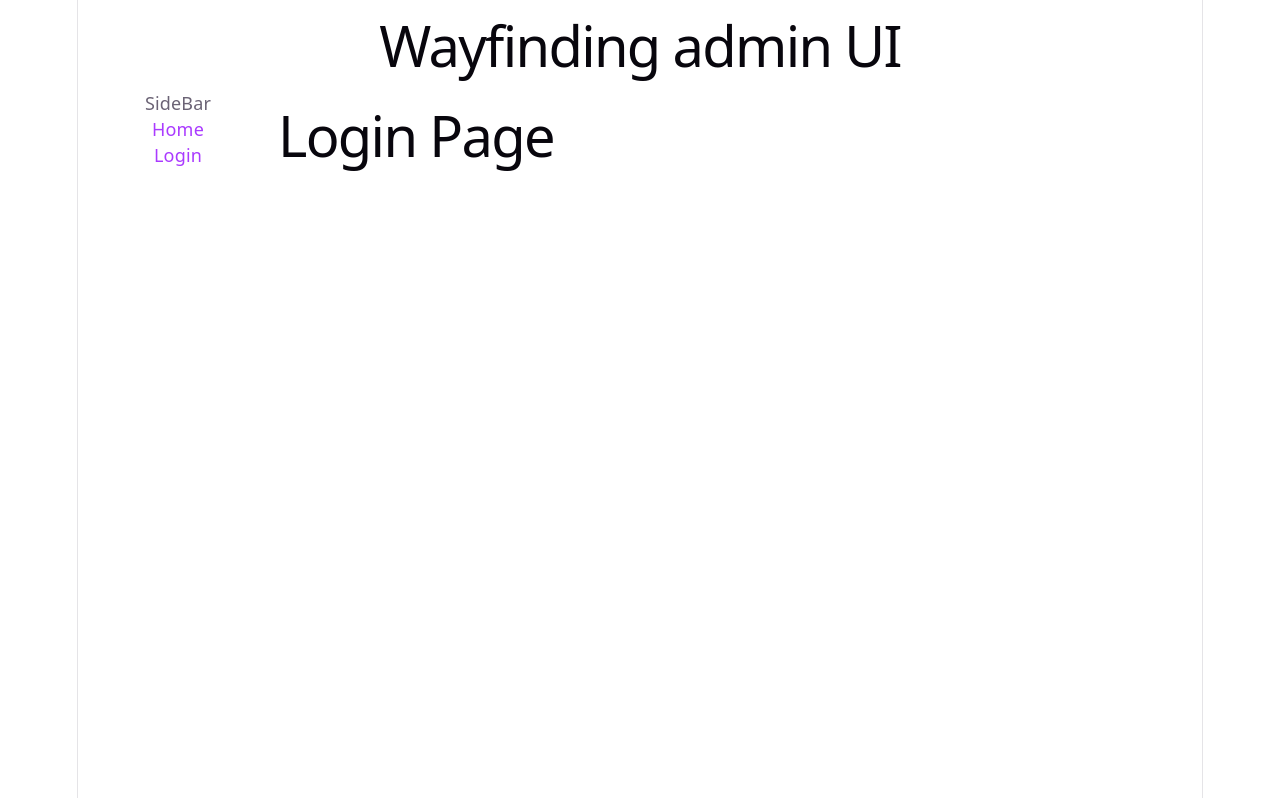
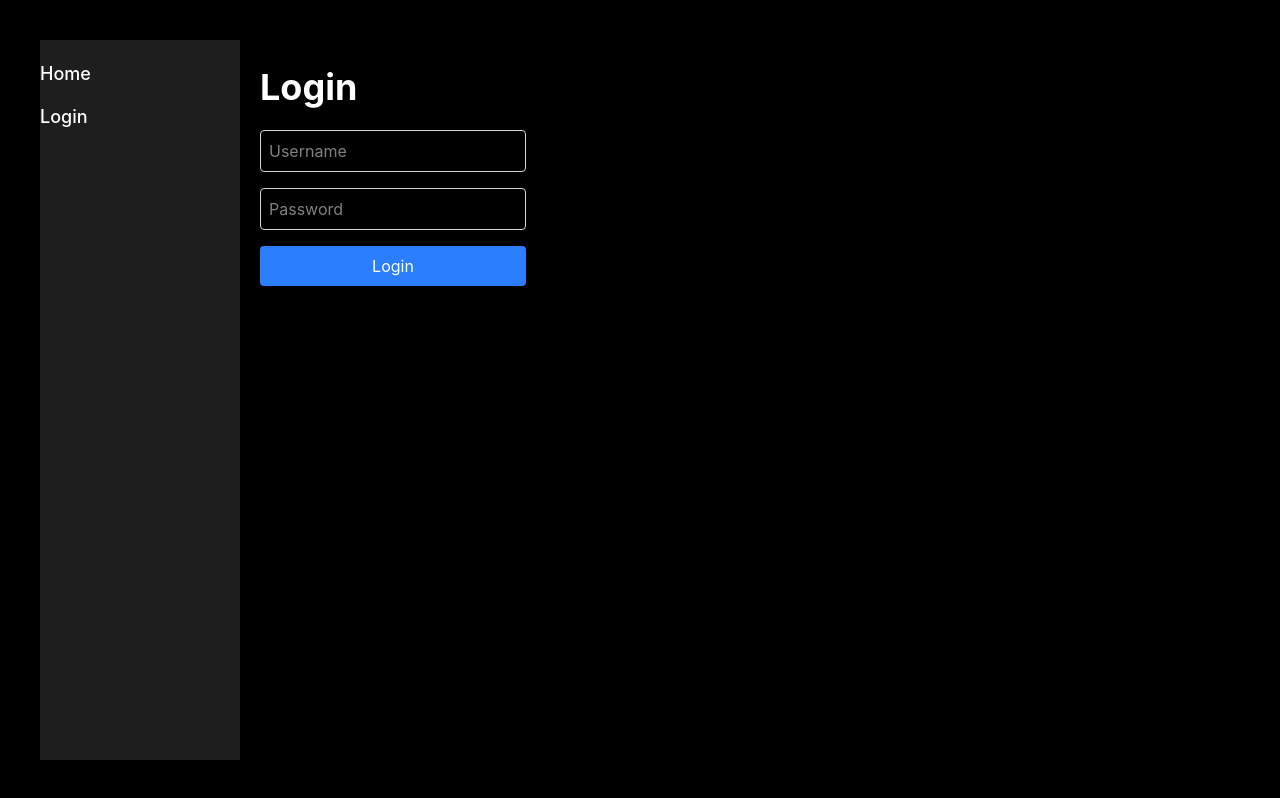
Before and after one commit to eleino/wayfinding-admin-ui, a React (Vite) app: page /login in a window 1280 px wide. Built offline with nearby package versions, Linux system fonts and the light colour scheme; no server answers.

Commit message:
Added actual login with working connection to backend, updated proxy setting and some css styles

```diff
--- a/src/App.tsx
+++ b/src/App.tsx
@@ -1,8 +1,16 @@
 import { RouterProvider, createRouter } from "@tanstack/react-router"
 import { AppRouter } from "./routes/AppRouter";
+import { QueryClient, QueryClientProvider } from "@tanstack/react-query";
+
+const queryClient = new QueryClient();
+
 function App() {
 
-  return <RouterProvider router={createRouter({ routeTree: AppRouter })} />
+  return (
+    <QueryClientProvider client={queryClient}>
+      <RouterProvider router={createRouter({ routeTree: AppRouter })} />
+    </QueryClientProvider>
+  );
 }
 
 export default App
--- /dev/null
+++ b/src/api/login.ts
@@ -0,0 +1,7 @@
+import apiClient from "./client";
+import type { LoginResultType } from "../types/LoginResultType";
+
+export const apiLogin = async (username: string, password: string): Promise<LoginResultType> => {
+  const response = await apiClient.post('auth/login', { json: { username, password } });
+  return response.json();
+}
--- /dev/null
+++ b/src/auth/authContext.ts
@@ -0,0 +1,14 @@
+import { createContext } from "react";
+interface AuthContextType {
+  isAuthenticated: boolean;
+  userRole: string | null;
+  login: (token: string) => void;
+  logout: () => void;
+}
+
+export const AuthContext = createContext<AuthContextType>({
+  isAuthenticated: false,
+  userRole: null,
+  login: () => {},
+  logout: () => {},
+});
--- a/src/auth/authProvider.tsx
+++ b/src/auth/authProvider.tsx
@@ -1,29 +1,16 @@
 // Using localStorage for storing the token, cookies would be preferred but that would require changes to the backend.
-import React, { createContext, useState, useRef } from "react";
+import React, { useState, useRef } from "react";
 import {
   getUserRoleFromToken,
   isTokenValid,
   getTokenExpirationDelay,
 } from "./authUtils";
+import { AuthContext } from "./authContext";
 
-interface AuthContextType {
-  isAuthenticated: boolean;
-  userRole: string | null;
-  login: (token: string) => void;
-  logout: () => void;
-}
 
 interface AuthProviderProps {
   children: React.ReactNode;
 }
-
-const AuthContext = createContext<AuthContextType>({
-  isAuthenticated: false,
-  userRole: null,
-  login: () => {},
-  logout: () => {},
-});
-
 export const AuthProvider = ({ children }: AuthProviderProps) => {
   const [isAuthenticated, setIsAuthenticated] = useState(false);
   const [token, setToken] = useState(() => {
@@ -45,6 +32,7 @@ export const AuthProvider = ({ children }: AuthProviderProps) => {
       setIsAuthenticated(true);
       setToken(token);
       setUserRole(getUserRoleFromToken(token));
+      console.log("User logged in successfully.");
     } else {
       console.warn("Attempted to login with an invalid token.");
     }
--- a/src/auth/authUtils.ts
+++ b/src/auth/authUtils.ts
@@ -1,13 +1,13 @@
 import { jwtDecode } from "jwt-decode";
 
 interface JWTType {
-    expiresIn: number;
+    exp: number;
     role: string;
 }
 export const isTokenValid = (token: string): boolean => {
   try {
-    const { expiresIn } = jwtDecode<JWTType>(token);
-    return expiresIn * 1000 > Date.now();
+    const { exp } = jwtDecode<JWTType>(token);
+    return exp * 1000 > Date.now();
   } catch {
     return false;
   }
@@ -15,8 +15,8 @@ export const isTokenValid = (token: string): boolean => {
 
 export const getTokenExpirationDelay = (token: string): number => {
   try {
-    const { expiresIn } = jwtDecode<JWTType>(token);
-    const expiresAfter = expiresIn * 1000 - Date.now();
+    const { exp } = jwtDecode<JWTType>(token);
+    const expiresAfter = exp * 1000 - Date.now();
     return expiresAfter > 0 ? expiresAfter : 0;
   } catch {
     return 0;
--- a/src/components/RootLayout/RootLayout.tsx
+++ b/src/components/RootLayout/RootLayout.tsx
@@ -4,12 +4,10 @@ import SideBar from "../SideBar/SideBar";
 
 const RootLayout = () => {
   return (
-    <div className="flex flex-col">
-      <h1>Wayfinding admin UI</h1>
-
-      <div className="flex flex-row">
+    <div className="flex flex-col p-10 w-full h-screen">
+      <div className="flex flex-row h-full">
         <SideBar />
-        <main>
+        <main className="p-5">
           <Outlet />
         </main>
       </div>
--- a/src/components/SideBar/SideBar.tsx
+++ b/src/components/SideBar/SideBar.tsx
@@ -1,11 +1,10 @@
 // SideBar.tsx
 const SideBar = () => {
     return (
-        <div className="w-[200px]">
-            <h3>SideBar</h3>
+        <div className="w-50 py-5 bg-sidebar-grey">
             <ul className="list-none">
-                <li><a href="/">Home</a></li>
-                <li><a href="/login">Login</a></li>
+                <li className="sidebar-link"><a href="/">Home</a></li>
+                <li className="sidebar-link"><a href="/login">Login</a></li>
                 {/* Add more links as needed */}
             </ul>
         </div>
--- a/src/index.css
+++ b/src/index.css
@@ -1,118 +1,40 @@
-@import 'tailwindcss';
-:root {
-  --text: #6b6375;
-  --text-h: #08060d;
-  --bg: #fff;
-  --border: #e5e4e7;
-  --code-bg: #f4f3ec;
-  --accent: #aa3bff;
-  --accent-bg: rgba(170, 59, 255, 0.1);
-  --accent-border: rgba(170, 59, 255, 0.5);
-  --social-bg: rgba(244, 243, 236, 0.5);
-  --shadow:
-    rgba(0, 0, 0, 0.1) 0 10px 15px -3px, rgba(0, 0, 0, 0.05) 0 4px 6px -2px;
+@import "tailwindcss";
 
-  --sans: system-ui, 'Segoe UI', Roboto, sans-serif;
-  --heading: system-ui, 'Segoe UI', Roboto, sans-serif;
-  --mono: ui-monospace, Consolas, monospace;
-
-  font: 18px/145% var(--sans);
-  letter-spacing: 0.18px;
-  color-scheme: light dark;
-  color: var(--text);
-  background: var(--bg);
-  font-synthesis: none;
-  text-rendering: optimizeLegibility;
-  -webkit-font-smoothing: antialiased;
-  -moz-osx-font-smoothing: grayscale;
-
-  @media (max-width: 1024px) {
-    font-size: 16px;
-  }
+@theme {
+  --color-lab-green: #aeefce;
+  --color-lab-green-dark: #00bd80;
+  --color-lab-blue-light: #b3edfb;
+  --color-lab-blue: #052fc2;
+  --color-lab-turquoise: #00c2e5;
+  --color-lab-gray-light: #e4e4e4;
+  --color-sidebar-grey: #1e1e1e;
 }
 
-@media (prefers-color-scheme: dark) {
-  :root {
-    --text: #9ca3af;
-    --text-h: #f3f4f6;
-    --bg: #16171d;
-    --border: #2e303a;
-    --code-bg: #1f2028;
-    --accent: #c084fc;
-    --accent-bg: rgba(192, 132, 252, 0.15);
-    --accent-border: rgba(192, 132, 252, 0.5);
-    --social-bg: rgba(47, 48, 58, 0.5);
-    --shadow:
-      rgba(0, 0, 0, 0.4) 0 10px 15px -3px, rgba(0, 0, 0, 0.25) 0 4px 6px -2px;
+@layer base {
+  html {
+    font-family: "Inter", sans-serif;
+    background-color: black;
+    color: #fff;
   }
-
-  #social .button-icon {
-    filter: invert(1) brightness(2);
-  }
-}
-
-#root {
-  width: 1126px;
-  max-width: 100%;
-  margin: 0 auto;
-  text-align: center;
-  border-inline: 1px solid var(--border);
-  min-height: 100svh;
-  display: flex;
-  flex-direction: column;
-  box-sizing: border-box;
-}
-
   a {
-  color: var(--accent);
+    color: #fff;
     text-decoration: none;
     transition: color 0.2s ease;
   }
-
-body {
-  margin: 0;
+  a:hover {
+    text-decoration-line: underline;
+    text-decoration-color: var(--color-lab-turquoise);
+  }
+  h1 {
+    font-size: var(--text-4xl);
+    font-weight: 700;
+    margin-bottom: 1rem;
   }
 
-h1,
-h2 {
-  font-family: var(--heading);
+  li.sidebar-link {
+    margin-bottom: 1rem;
+    font-size: var(--text-lg);
     font-weight: 500;
-  color: var(--text-h);
-}
-
-h1 {
-  font-size: 56px;
-  letter-spacing: -1.68px;
-  margin: 32px 0;
-  @media (max-width: 1024px) {
-    font-size: 36px;
-    margin: 20px 0;
+    transition: color 0.2s ease;
   }
 }
-h2 {
-  font-size: 24px;
-  line-height: 118%;
-  letter-spacing: -0.24px;
-  margin: 0 0 8px;
-  @media (max-width: 1024px) {
-    font-size: 20px;
-  }
-}
-p {
-  margin: 0;
-}
-
-code,
-.counter {
-  font-family: var(--mono);
-  display: inline-flex;
-  border-radius: 4px;
-  color: var(--text-h);
-}
-
-code {
-  font-size: 15px;
-  line-height: 135%;
-  padding: 4px 8px;
-  background: var(--code-bg);
-}
--- a/src/main.tsx
+++ b/src/main.tsx
@@ -2,10 +2,13 @@ import { StrictMode } from 'react'
 import { createRoot } from 'react-dom/client'
 import './index.css'
 import App from './App.tsx'
+import { AuthProvider } from './auth/authProvider.tsx'
 
 // testing testing
 createRoot(document.getElementById('root')!).render(
   <StrictMode>
-    <App />
+    <AuthProvider>
+      <App />
+    </AuthProvider>
   </StrictMode>,
 )
--- /dev/null
+++ b/src/types/LoginResultType.ts
@@ -0,0 +1,5 @@
+export interface LoginResultType {
+    accessToken: string;
+    username: string;
+    id: string;
+}
--- a/src/views/LoginView.tsx
+++ b/src/views/LoginView.tsx
@@ -1,9 +1,64 @@
 // LoginView.tsx
 
+import { useContext, useState } from "react";
+import { AuthContext } from "../auth/authContext";
+import { useNavigate } from "@tanstack/react-router";
+import { useMutation } from "@tanstack/react-query";
+import type { LoginResultType } from "../types/LoginResultType";
+import { apiLogin } from "../api/login";
+
+type LoginInput = { username: string; password: string };
+
 export const LoginView = () => {
+  const { login } = useContext(AuthContext);
+  const navigate = useNavigate();
+  const [username, setUsername] = useState("");
+  const [password, setPassword] = useState("");
+
+  const mutation = useMutation<LoginResultType, Error, LoginInput>({
+    mutationFn: async ({username, password}) => apiLogin(username, password),
+    onSuccess: (data) => {
+      login(data.accessToken);
+      navigate({ to: '/' });
+    },
+  });
+
+  const handleSubmit = (event: React.SubmitEvent<HTMLFormElement>) => {
+    event.preventDefault();
+    mutation.mutate({ username, password });
+  };
+
+
   return (
     <div>
-      <h1>Login Page</h1>
+      <h1>Login</h1>
+
+      <div className="login-form">
+        <form onSubmit={handleSubmit}>
+          <div className="login-form-group flex flex-col items-center">
+          <input
+            type="text"
+            placeholder="Username"
+            className="w-full p-2 mb-4 border border-gray-300 rounded"
+            value={username}
+            onChange={(e) => setUsername(e.target.value)}
+          />
+          <input
+            type="password"
+            placeholder="Password"
+            className="w-full p-2 mb-4 border border-gray-300 rounded"
+            value={password}
+            onChange={(e) => setPassword(e.target.value)}
+          />
+          <button
+            type="submit"
+            className="w-full p-2 bg-blue-500 text-white rounded hover:bg-blue-600 transition-colors duration-200"
+          >
+            Login
+          </button>
+          </div>
+        </form>
+      </div>
     </div>
   );
 };
--- a/vite.config.ts
+++ b/vite.config.ts
@@ -7,5 +7,8 @@ export default defineConfig({
   plugins: [react(), tailwindcss()],
   server: {
     port: 5172,
+    proxy: {
+      '/api': 'http://localhost:3000',
+    }
   }
 })
```
Also changed, not shown: 1 other file (tests, documents, lock files or other folders). Lines whose indentation alone changed are shown as unchanged.
